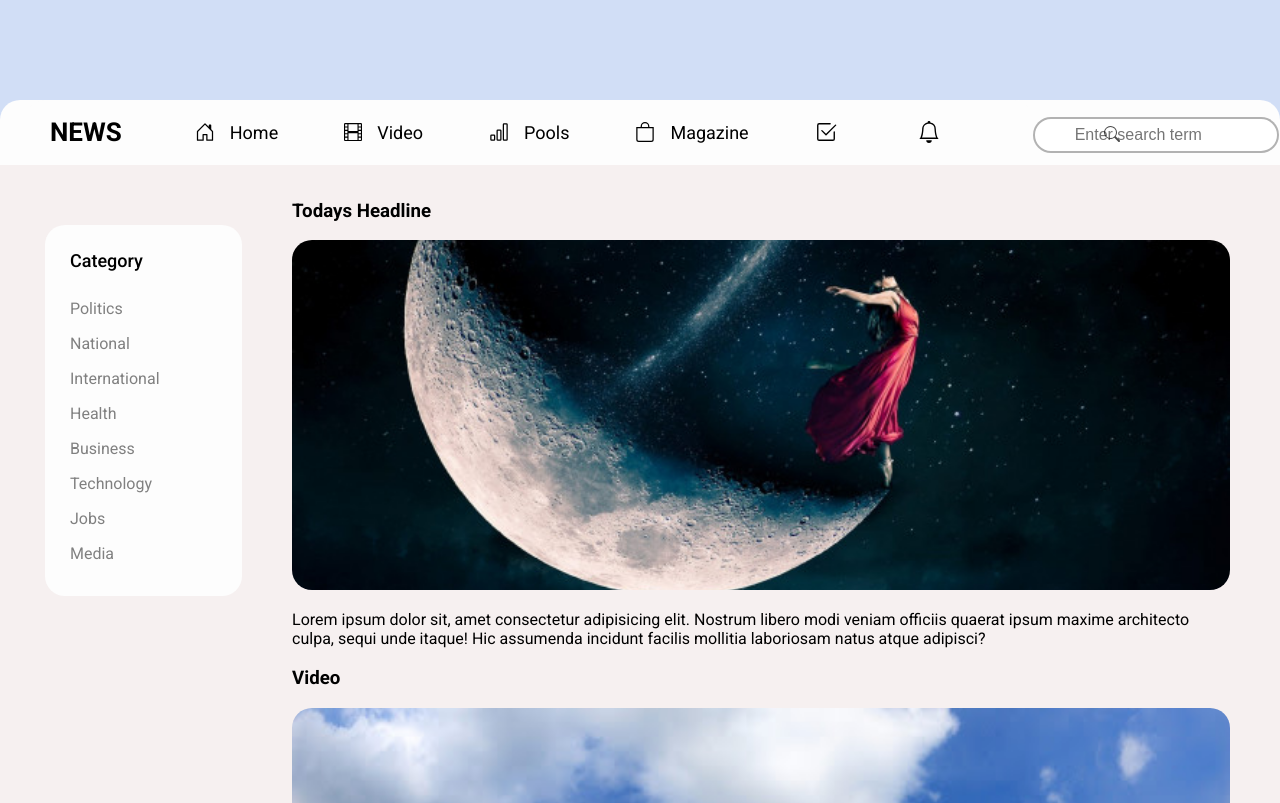
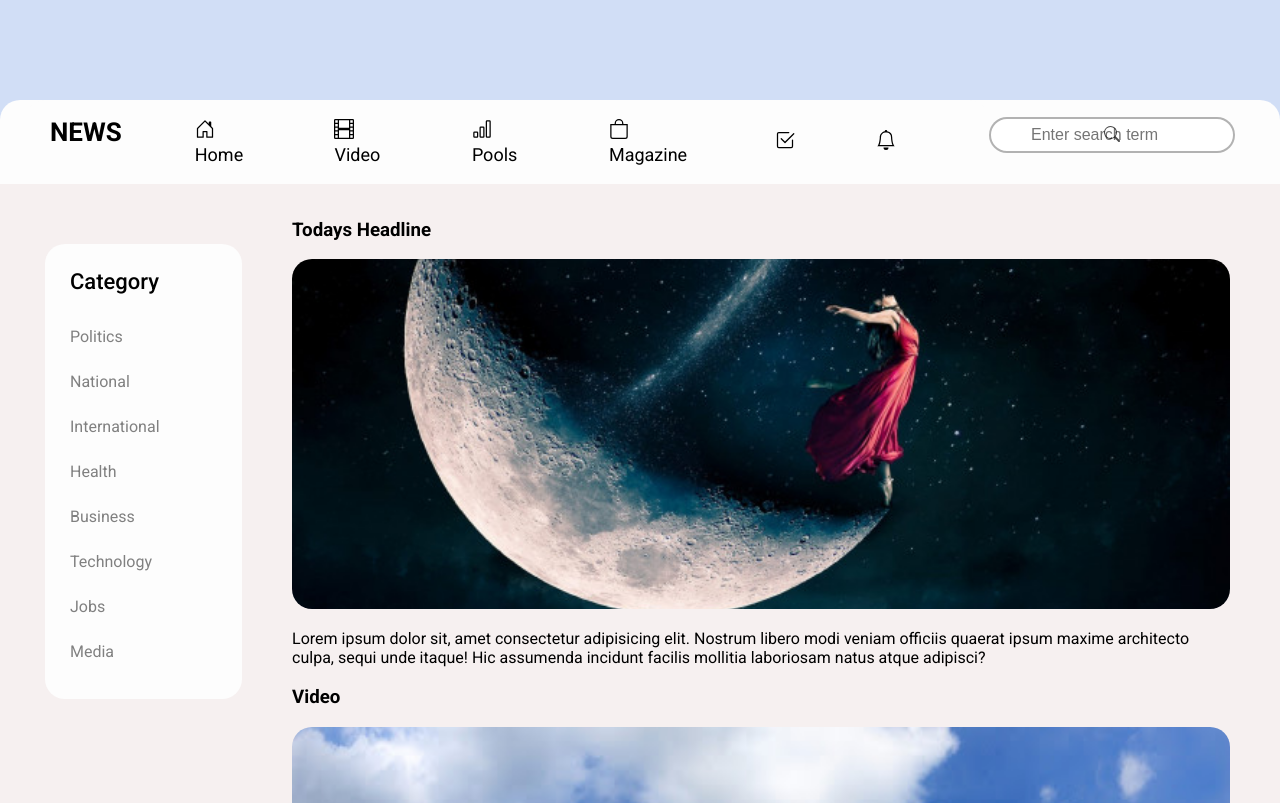
Before and after one commit to SergiiBzn/News_feed, a React (Create React App) app: page / in a window 1280 px wide. Shown: the top 803 px of the page. Built offline with nearby package versions, Linux system fonts and the light colour scheme.

Commit message:
Check props

```diff
--- a/src/components/app-header/app-header.css
+++ b/src/components/app-header/app-header.css
@@ -30,8 +30,9 @@
   padding: 3px;
 }
 
-.app-header-ul {
-  font-size: 18px;
+.list {
+  display: flex;
+  align-items: center;
 }
 
 .app-header-ul li {
@@ -39,38 +40,13 @@
   align-items: center;
 }
 
-.home {
+.icons {
+  font-size: 20px;
   width: 20px;
   height: 20px;
   padding-right: 15px;
 }
 
-.video {
-  width: 18px;
-  height: 18px;
-  padding-right: 15px;
+.names {
+  font-size: 18px;
 }
-
-.pools {
-  width: 20px;
-  height: 20px;
-  padding-right: 15px;
-}
-
-.magazine {
-  width: 20px;
-  height: 20px;
-  padding-right: 15px;
-}
-
-.check {
-  width: 22px;
-  height: 22px;
-  padding-right: 15px;
-}
-
-.bel {
-  width: 22px;
-  height: 22px;
-  padding-right: 15px;
-}
--- a/src/components/app-header/app-header.tsx
+++ b/src/components/app-header/app-header.tsx
@@ -1,52 +1,29 @@
-import React, {Component} from 'react';
-import { BsHouseDoor } from 'react-icons/bs';
-import { BsFilm } from 'react-icons/bs';
-import { BsBarChart } from 'react-icons/bs';
-import { BsBag } from 'react-icons/bs';
-import { BsCheckBox } from 'react-icons/bs';
-import { BsBell } from 'react-icons/bs';
+import React, { Component } from 'react';
+import { dataHeader, IAppHeaderState } from 'components';
+import { IAppHeaderProps } from 'components';
 
 import './app-header.css';
 
-interface AppHeaderState {
-  choose: string;
+function AppHeaderItem({ icon, name }: IAppHeaderProps) {
+  return (
+    <li>
+      <span className="icons">{icon}</span>
+      <span className="names">{name}</span>
+    </li>
+  );
 }
 
-interface AppHeaderProps {
-
-}
-
-export class AppHeader extends Component<AppHeaderProps, AppHeaderState> {
-
+export class AppHeader extends Component<{}, IAppHeaderState> {
   render() {
     return (
       <div className="app-header">
-      <h1>NEWS</h1>
-      <ul className="app-header-ul" >
-        <li>
-          <BsHouseDoor className="home" />
-          Home
-        </li>
-        <li>
-          <BsFilm className="video" />
-          Video
-        </li>
-        <li>
-          <BsBarChart className='pools' />
-          Pools
-        </li>
-        <li>
-          <BsBag className='magazine' />
-          Magazine
-        </li>
-        <li>
-          <BsCheckBox className='check' />
-        </li>
-        <li>
-          <BsBell className='bel' />
-        </li>
-      </ul>
-    </div>
-    )
+        <h1>NEWS</h1>
+        <ul className='list'>
+          {dataHeader.map(({ id, icon, name }) => (
+            <AppHeaderItem key={id} icon={icon} name={name} />
+          ))}
+        </ul>
+      </div>
+    );
   }
 }
--- a/src/components/app/App.tsx
+++ b/src/components/app/App.tsx
@@ -4,8 +4,92 @@ import { AppHeader } from '../app-header';
 import { MainFeed } from '../main-feed';
 import { SearchPanel } from '../search-panel';
 import { Filter } from '../filter';
+import { BsBag, BsBarChart, BsBell, BsCheckBox, BsHouseDoor } from 'react-icons/bs';
+import { BsFilm } from 'react-icons/bs';
 
 import './app.css';
+
+export interface IAppHeaderState {
+  colored: string
+}
+
+export interface IAppHeaderProps {
+  id?: string,
+  icon: any,
+  name?: string
+}
+
+
+ export const dataHeader: IAppHeaderProps[] = [
+  {
+    id: '3',
+    icon: <BsHouseDoor className="home" />,
+    name: 'Home'
+  },
+  {
+    id: '4',
+    icon: <BsFilm className="video" />,
+    name: 'Video'
+  },
+  {
+    id: '5',
+    icon: <BsBarChart className="pools" />,
+    name: 'Pools'
+  },
+  {
+    id: '6',
+    icon: <BsBag className="magazine" />,
+    name: 'Magazine'
+  },
+  {
+    id: '7',
+    icon: <BsCheckBox className="check" />
+  },
+  {
+    id: '8',
+    icon: <BsBell className="bel" />
+  }
+]
+
+export interface IFilterProps {
+  id?: string,
+  name?: string
+}
+
+export const dataFilter: IFilterProps[] = [
+  {
+    id: '10',
+    name: 'Politics'
+  },
+  {
+    id: '11',
+    name: 'National'
+  },
+  {
+    id: '12',
+    name: 'International'
+  },
+  {
+    id: '13',
+    name: 'Health'
+  },
+  {
+    id: '14',
+    name: 'Business'
+  },
+  {
+    id: '15',
+    name: 'Technology'
+  },
+  {
+    id: '16',
+    name: 'Jobs'
+  },
+  {
+    id: '17',
+    name: 'Media'
+  }
+]
 
 export const App: React.FC = () => {
   return (
--- a/src/components/filter/filter.css
+++ b/src/components/filter/filter.css
@@ -13,12 +13,12 @@
   padding-bottom: 20px;
   margin: 0;
   font-weight: 500;
-  font-size: 18px;
+  font-size: 22px;
 }
 
 .categories {
-
+  font-size: 16px;
   list-style: none;
   color: grey;
-  line-height: 35px;
+  line-height: 45px;
 }
--- a/src/components/filter/filter.tsx
+++ b/src/components/filter/filter.tsx
@@ -1,22 +1,20 @@
 import React from 'react';
-
+import { dataFilter, IFilterProps } from 'components';
 import './filter.css';
 
+function FilterItem({ name }: IFilterProps) {
+  return <li>{name}</li>;
+}
 
-export const Filter = () => {
+export const Filter = ({ id, name }: IFilterProps) => {
   return (
-    <div className='filter'>
-      <h4 className='filterTitle'>Category</h4>
-      <span className='categories'>
-        <li>Politics</li>
-        <li>National</li>
-        <li>International</li>
-        <li>Health</li>
-        <li>Business</li>
-        <li>Technology</li>
-        <li>Jobs</li>
-        <li>Media</li>
+    <div className="filter">
+      <h4 className="filterTitle">Category</h4>
+      <span className="categories">
+        {dataFilter.map(({ id, name }) => (
+          <FilterItem key={id} id={id} name={name} />
+        ))}
       </span>
     </div>
-  )
-}
+  );
+};
--- a/src/components/main-feed-item/main-feed-item.tsx
+++ b/src/components/main-feed-item/main-feed-item.tsx
@@ -3,9 +3,7 @@ import { IMainFeedItem } from 'components';
 
 import './main-feed-item.css';
 
-interface IMainFeedItemProps extends IMainFeedItem {}
-
-export const MainFeedItem = ({image, alt, title, content}: IMainFeedItemProps) => {
+export const MainFeedItem = ({image, alt, title, content}: IMainFeedItem) => {
   return (
     <li className="main-feed-item">
       <h3>{title}</h3>
--- a/src/components/search-panel/search-panel.css
+++ b/src/components/search-panel/search-panel.css
@@ -17,7 +17,6 @@ input {
 
 .search {
   position: absolute;
-
   color: rgba(0, 0, 0, 0.7);
   right: 160px;
   top: 126px;
```
